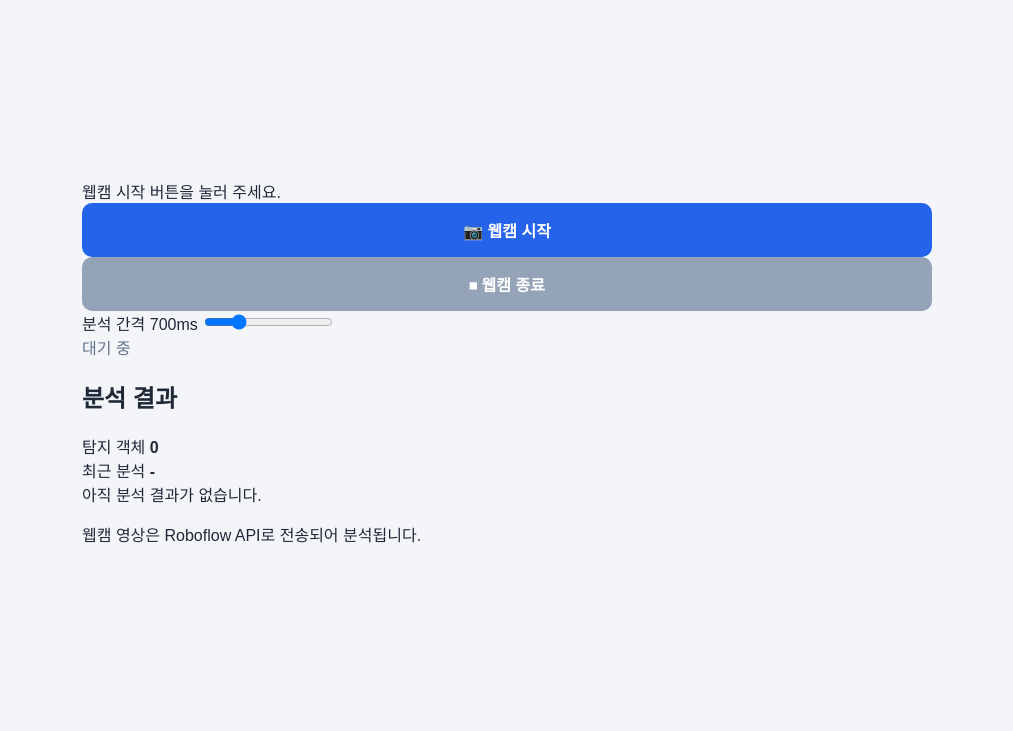
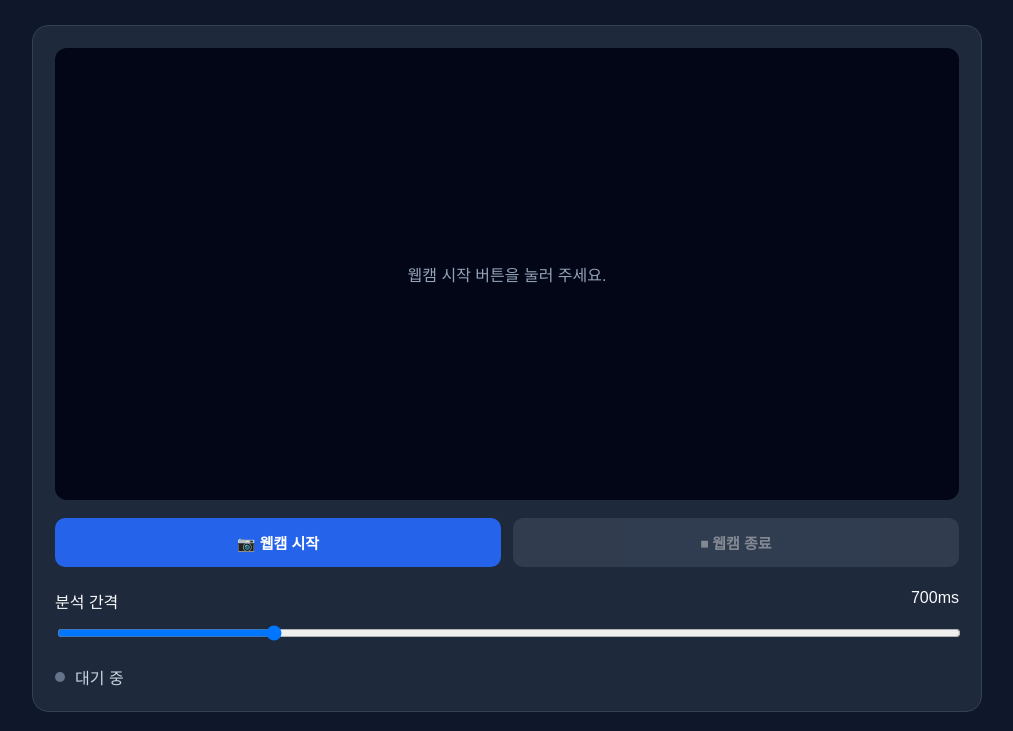
Before and after one commit to JToHnewbie/Checker, a plain HTML site: page index.html in a window 1280 px wide. Shown: the part 135-866 px from the top of the page, without its empty margins (133-1146 px from the left). Before the commit the page ends 800 px from the top, so only its background shows below. Drawn offline with Linux system fonts and the light colour scheme.

Commit message:
Update style.css

```diff
--- a/style.css
+++ b/style.css
@@ -5,14 +5,14 @@
 body {
   margin: 0;
   padding: 24px;
-  background: #f3f5f9;
-  color: #202938;
+  background: #0f172a;
+  color: #f8fafc;
   font-family: Arial, "Malgun Gothic", sans-serif;
 }
 
 .container {
-  max-width: 850px;
-  margin: 0 auto;
+  max-width: 950px;
+  margin: auto;
 }
 
 header {
@@ -24,81 +24,153 @@ header h1 {
   font-size: 30px;
 }
 
-header p {
-  color: #64748b;
+header p,
+.notice {
+  color: #94a3b8;
 }
 
-.card {
-  background: white;
-  padding: 24px;
-  margin-bottom: 20px;
+.panel {
+  padding: 22px;
+  margin-bottom: 22px;
+  background: #1e293b;
+  border: 1px solid #334155;
   border-radius: 16px;
-  box-shadow: 0 4px 16px rgba(0, 0, 0, 0.05);
 }
 
-input[type="file"] {
+.video-container {
+  position: relative;
   width: 100%;
-  margin: 12px 0 20px;
+  min-height: 240px;
+  overflow: hidden;
+  background: #020617;
+  border-radius: 12px;
 }
 
-.preview {
-  position: relative;
+video {
+  display: block;
   width: 100%;
-  min-height: 100px;
-  margin-bottom: 20px;
+  height: auto;
+  min-height: 240px;
+  object-fit: contain;
 }
 
-.preview img {
-  display: none;
-  width: 100%;
-  height: auto;
-  border-radius: 10px;
-}
-
-.preview canvas {
-  display: none;
-  width: 100%;
-  height: auto;
+canvas {
   position: absolute;
   top: 0;
   left: 0;
+  width: 100%;
+  height: 100%;
   pointer-events: none;
 }
 
+#placeholder {
+  position: absolute;
+  inset: 0;
+  display: flex;
+  justify-content: center;
+  align-items: center;
+  color: #94a3b8;
+  text-align: center;
+  padding: 20px;
+}
+
+.controls {
+  display: flex;
+  gap: 12px;
+  margin-top: 18px;
+}
+
 button {
-  width: 100%;
-  padding: 15px;
-  border: none;
+  flex: 1;
+  padding: 14px;
+  border: 0;
   border-radius: 10px;
   background: #2563eb;
   color: white;
-  font-size: 16px;
+  font-size: 15px;
   font-weight: bold;
   cursor: pointer;
 }
 
+#stopButton {
+  background: #475569;
+}
+
 button:disabled {
-  background: #94a3b8;
+  opacity: 0.45;
   cursor: not-allowed;
 }
 
-#status {
-  margin-top: 16px;
-  color: #64748b;
+.settings {
+  margin-top: 22px;
+}
+
+.settings label {
+  display: flex;
+  justify-content: space-between;
+  margin-bottom: 10px;
+}
+
+input[type="range"] {
+  width: 100%;
+}
+
+.status {
+  display: flex;
+  align-items: center;
+  gap: 10px;
+  margin-top: 20px;
+  color: #cbd5e1;
   overflow-wrap: anywhere;
 }
 
-.result-item {
-  padding: 12px;
-  margin: 10px 0;
-  background: #f1f5f9;
-  border-radius: 8px;
+#statusDot {
+  width: 10px;
+  height: 10px;
+  flex-shrink: 0;
+  border-radius: 50%;
+  background: #64748b;
 }
 
-footer {
+#statusDot.live {
+  background: #22c55e;
+}
+
+.stats {
+  display: grid;
+  grid-template-columns: 1fr 1fr;
+  gap: 12px;
+  margin: 18px 0;
+}
+
+.stat {
+  padding: 16px;
+  background: #0f172a;
+  border-radius: 10px;
+}
+
+.stat span {
+  display: block;
+  margin-bottom: 8px;
+  color: #94a3b8;
+}
+
+.stat strong {
+  font-size: 24px;
+}
+
+.result-item {
+  padding: 14px;
+  margin-top: 10px;
+  background: #0f172a;
+  border-radius: 8px;
+  overflow-wrap: anywhere;
+}
+
+.notice {
+  font-size: 13px;
   text-align: center;
-  color: #94a3b8;
-  padding: 20px;
+  line-height: 1.6;
 }
 
 @media (max-width: 600px) {
@@ -106,7 +178,15 @@ footer {
     padding: 12px;
   }
 
-  .card {
-    padding: 16px;
+  .panel {
+    padding: 14px;
+  }
+
+  header h1 {
+    font-size: 24px;
+  }
+
+  .controls {
+    flex-direction: column;
   }
 }
```
